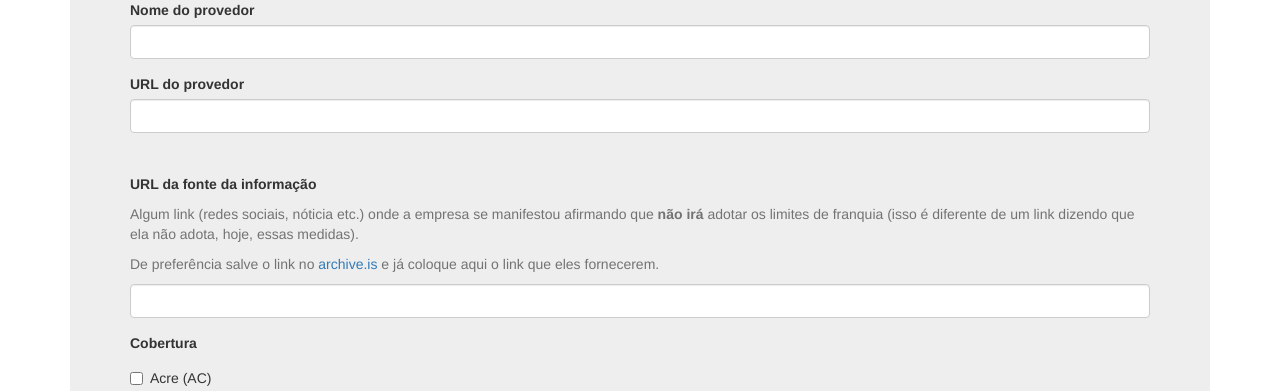
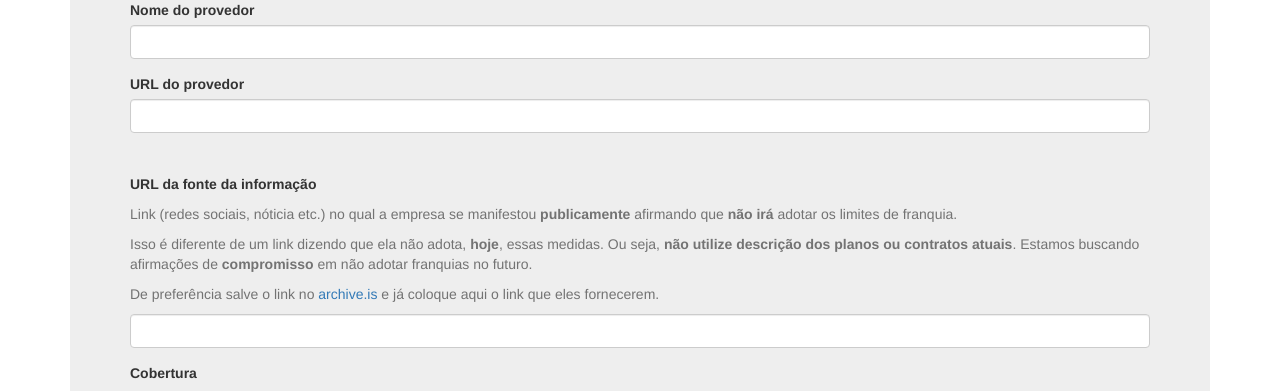
Before and after one commit to InternetSemLimites/PublicAPI, a Django app: page /new/ in a window 1280 px wide. Shown: the part 381-772 px from the top of the page. Run offline with Django 3.2, Linux system fonts and the light colour scheme; data comes from the database, SQL or seed files in the repository; some libraries are stand-ins or nearby versions.

Commit message:
More instructions/help text in the form

```diff
--- a/InternetSemLimites/core/templates/core/provider_form.html
+++ b/InternetSemLimites/core/templates/core/provider_form.html
@@ -37,10 +37,16 @@
   <div class="form-group">
     <label for="{{ form.source.id_for_label }}">{{ form.source.label }}</label>
     <span class="help-block">
-      Algum link (redes sociais, nóticia etc.) onde a empresa se manifestou
-      afirmando que <strong>não irá</strong> adotar os limites de franquia
-      (isso é diferente de um link dizendo que ela não adota,
-      <emphasis>hoje<emphasis>, essas medidas).
+      Link (redes sociais, nóticia etc.) no qual a empresa se manifestou
+      <strong>publicamente</strong> afirmando que <strong>não irá</strong>
+      adotar os limites de franquia.
+    </span>
+    <span class="help-block">
+      Isso é diferente de um link dizendo que ela não adota,
+      <strong>hoje</strong>, essas medidas. Ou seja, <strong>não utilize
+      descrição dos planos ou contratos atuais</strong>. Estamos buscando
+      afirmações de <strong>compromisso</strong> em não adotar franquias no
+      futuro.
     </span>
     <span class="help-block">
       De preferência salve o link no
```
